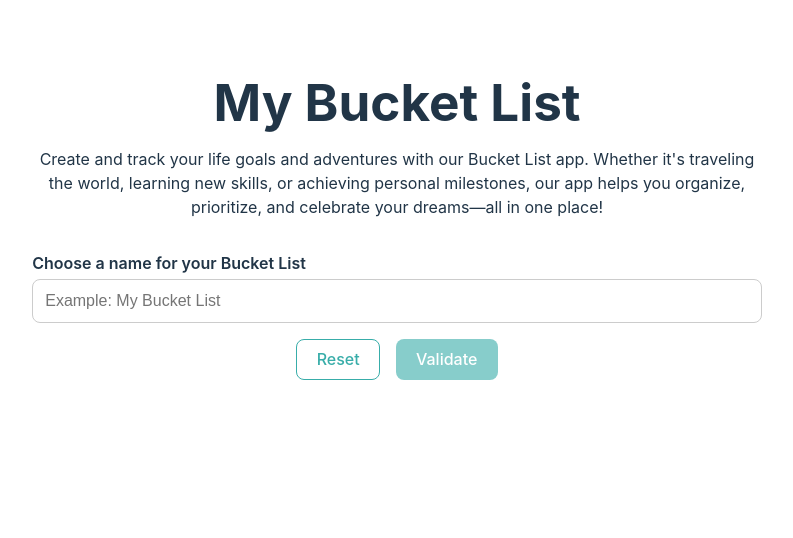
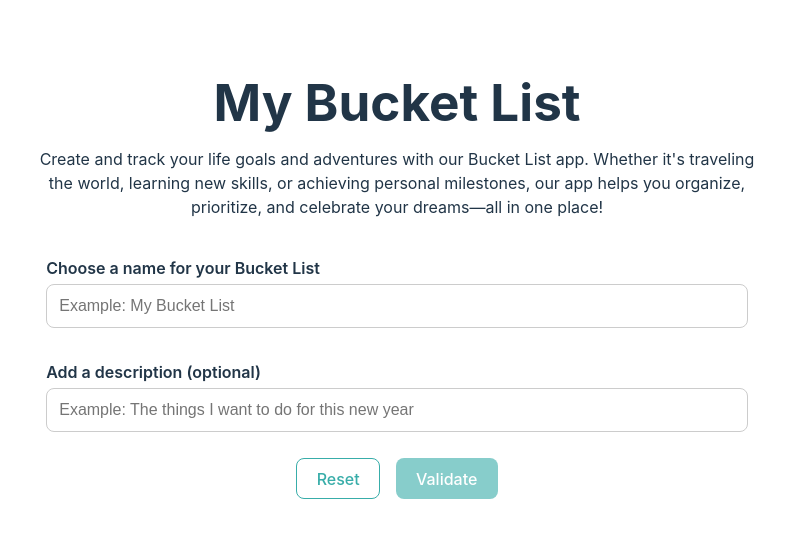
Before and after one commit to pierrejarry/my-bucket-list, a React (Vite) app: page / in a window 1280 px wide. Shown: the top 538 px of the page, without its empty margins (243-1036 px from the left). Built offline with nearby package versions, Linux system fonts and the light colour scheme.

Commit message:
Added an optional description for the Bucket List

```diff
--- a/src/App.css
+++ b/src/App.css
@@ -32,6 +32,11 @@ form {
   margin-top: 2rem;
   text-align: left;
 
+  fieldset {
+    border: 0;
+    margin-bottom: 1rem;
+  }
+
   label {
     display: block;
     font-weight: 600;
--- a/src/App.tsx
+++ b/src/App.tsx
@@ -13,7 +13,10 @@ function App() {
         <ChooseBucketListTitle /> :
         <BucketList />
       }
-      {showToaster && <Toaster text='Saved'/>}
+      <Toaster
+        text='Saved'
+        show={showToaster}
+      />
     </>
   )
 }
--- a/src/components/Toaster.css
+++ b/src/components/Toaster.css
@@ -5,6 +5,14 @@
     box-shadow: .15rem .15rem .5rem 0 rgba(0,0,0,0.25);
     padding: .5rem 1rem;
     position: fixed;
-    right: 1rem;
     top: 1rem;
+    transition: .5s all;
+
+    &.hidden {
+        right: -10rem;
+    }
+
+    &.show {
+        right: 1rem;
+    }
 }
--- a/src/components/Toaster.tsx
+++ b/src/components/Toaster.tsx
@@ -1,8 +1,13 @@
 import './Toaster.css'
 
-function Toaster({text}: {text: string}) {
+interface ToasterProps {
+  text: string
+  show: boolean
+}
+
+function Toaster({text, show}: ToasterProps) {
   return (
-    <div className='toaster'>
+    <div className={`toaster ${show ? 'show' : 'hidden'}`}>
         {text}
     </div>
   )
--- a/src/context/bucketListContext.tsx
+++ b/src/context/bucketListContext.tsx
@@ -15,10 +15,12 @@ export interface ListElement {
 
 interface BucketListContextType {
     title: string;
+    description: string;
     list: ListElement[];
     showList: boolean;
     showToaster: boolean;
     setTitle: Dispatch<SetStateAction<string>>;
+    setDescription: Dispatch<SetStateAction<string>>;
     setList: Dispatch<SetStateAction<ListElement[]>>;
     setShowList: Dispatch<SetStateAction<boolean>>;
     setShowToaster: Dispatch<SetStateAction<boolean>>;
@@ -29,6 +31,7 @@ const BucketListContext = createContext<BucketListContextType | undefined>(undef
 
 export const BucketListProvider = ({ children }: { children: ReactNode }) => {
     const [title, setTitle] = useState('');
+    const [description, setDescription] = useState('');
     const [list, setList] = useState<ListElement[]>([]);
     const [showList, setShowList] = useState(false);
     const [showToaster, setShowToaster] = useState(false);
@@ -46,10 +49,12 @@ export const BucketListProvider = ({ children }: { children: ReactNode }) => {
     return (
         <BucketListContext.Provider value={{
             title,
+            description,
             list,
             showList,
             showToaster,
             setTitle,
+            setDescription,
             setList,
             setShowList,
             setShowToaster
--- a/src/layout/BucketList.tsx
+++ b/src/layout/BucketList.tsx
@@ -7,7 +7,15 @@ import './BucketList.css'
 import Button from "../components/Button";
 
 function BucketList() {
-    const { title, list, setList, setTitle, setShowList, setShowToaster } = useBucketList();
+    const {
+        title,
+        description,
+        list,
+        setList,
+        setTitle,
+        setShowList,
+        setShowToaster
+    } = useBucketList();
     const previousList: ListElement[] = useMemo(() => list, []);
     const sessionStorageName = 'myBucketList';
 
@@ -20,7 +28,7 @@ function BucketList() {
         setShowToaster(true); // Show toaster
         setTimeout(() => { // Reinitialize toaster to false
             setShowToaster(false);
-          }, 1000);
+          }, 1500);
     }
 
     const cancelChanges = () => {
@@ -43,6 +51,7 @@ function BucketList() {
     return (
         <section className="bucket-list">
             <h1>{title}</h1>
+            <p>{description}</p>
             {!list.length &&
                 <div className="empty-list">
                     <img src={NoTask} className="empty-icon" alt="Empty list icon" />
--- a/src/layout/ChooseBucketListTitle.tsx
+++ b/src/layout/ChooseBucketListTitle.tsx
@@ -4,7 +4,9 @@ import Button from "../components/Button";
 function ChooseBucketListTitle() {
     const {
         title,
+        description,
         setTitle,
+        setDescription,
         setShowList
     } = useBucketList();
 
@@ -23,6 +25,7 @@ function ChooseBucketListTitle() {
             <h1>My Bucket List</h1>
             <p>Create and track your life goals and adventures with our Bucket List app. Whether it's traveling the world, learning new skills, or achieving personal milestones, our app helps you organize, prioritize, and celebrate your dreams—all in one place!</p>
             <form>
+                <fieldset>
                     <label htmlFor='bucket-list-title'>Choose a name for your Bucket List</label>
                     <input
                         type='text'
@@ -33,6 +36,18 @@ function ChooseBucketListTitle() {
                         onChange={e => setTitle(e.target.value)}
                         onKeyDown={showBucketListOnEnter}
                     />
+                    </fieldset>
+                <fieldset>
+                    <label htmlFor='bucket-list-description'>Add a description (optional)</label>
+                    <input
+                        type='text'
+                        id='bucket-list-description'
+                        className='input'
+                        placeholder='Example: The things I want to do for this new year'
+                        value={description}
+                        onChange={e => setDescription(e.target.value)}
+                    />
+                </fieldset>
                 <div className='btn-container'>
                     <Button
                         type='secondary'
```
Lines whose indentation alone changed are shown as unchanged.
